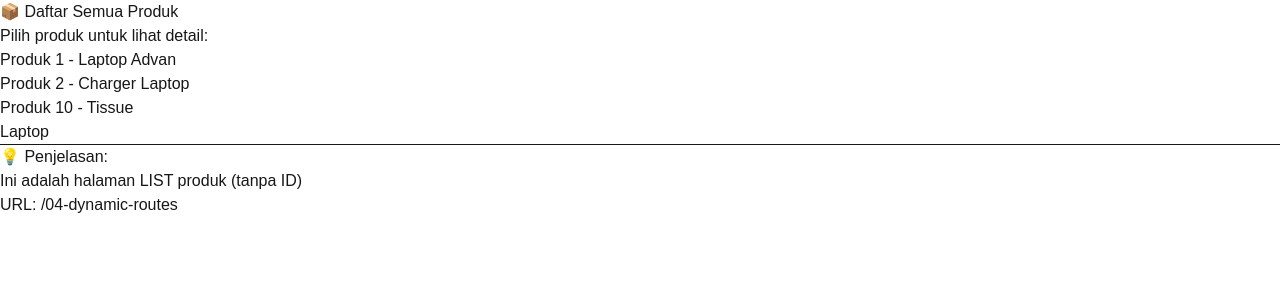
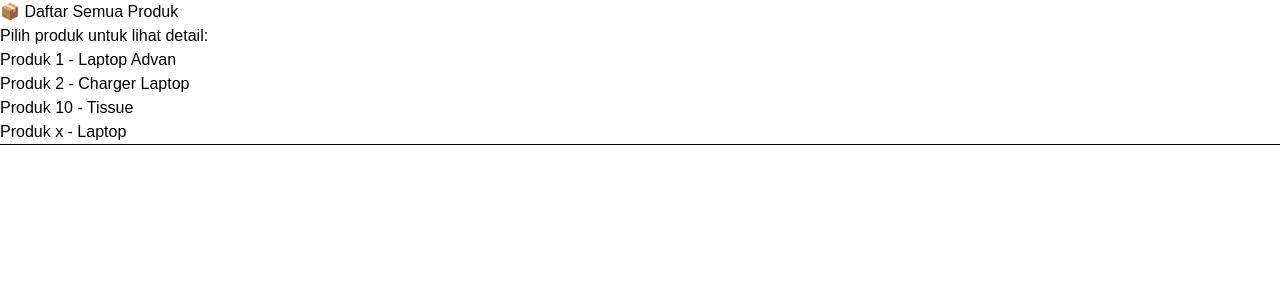
Before and after one commit to BenedictoGeraldo/fj-next, a Next.js app: page /learning/day-1-fundamentals/04-dynamic-routes in a window 1280 px wide. Shown: the top 300 px of the page. Built offline with nearby package versions, Linux system fonts and the light colour scheme.

Commit message:
update day 1 dynamic routes
dive deep

```diff
--- a/app/learning/day-1-fundamentals/04-dynamic-routes/[id]/page.tsx
+++ b/app/learning/day-1-fundamentals/04-dynamic-routes/[id]/page.tsx
@@ -22,20 +22,18 @@ export default async function ProductDetailPage({
       <div>
         <h1>Produk tidak ditemukan</h1>
         <p>ID: {id}</p>
-        <Link href="/learning/day-1-fundamentals/04-dynamic-routes">
-          Kembali
-        </Link>
+        <Link href="./">Kembali</Link>
       </div>
     );
   }
 
   return (
-    <div>
+    <div className="bg-white min-h-screen text-black">
       <h1>{product.name}</h1>
       <p>Harga: {product.price}</p>
       <p>ID: {id}</p>
 
-      <Link href="/learning/day-1-fundamentals/04-dynamic-routes">Kembali</Link>
+      <Link href="./">Kembali</Link>
     </div>
   );
 }
--- a/app/learning/day-1-fundamentals/04-dynamic-routes/page.tsx
+++ b/app/learning/day-1-fundamentals/04-dynamic-routes/page.tsx
@@ -2,38 +2,26 @@ import Link from "next/link";
 
 export default function ProductListPage() {
   return (
-    <div>
+    <div className="bg-white min-h-screen text-black">
       <h1>📦 Daftar Semua Produk</h1>
       <p>Pilih produk untuk lihat detail:</p>
 
       <ul>
         <li>
-          <Link href="/learning/day-1-fundamentals/04-dynamic-routes/1">
-            Produk 1 - Laptop Advan
-          </Link>
+          <Link href="./04-dynamic-routes/1">Produk 1 - Laptop Advan</Link>
         </li>
         <li>
-          <Link href="/learning/day-1-fundamentals/04-dynamic-routes/2">
-            Produk 2 - Charger Laptop
-          </Link>
+          <Link href="./04-dynamic-routes/2">Produk 2 - Charger Laptop</Link>
         </li>
         <li>
-          <Link href="/learning/day-1-fundamentals/04-dynamic-routes/10">
-            Produk 10 - Tissue
-          </Link>
+          <Link href="./04-dynamic-routes/10">Produk 10 - Tissue</Link>
         </li>
         <li>
-          <Link href="/learning/day-1-fundamentals/04-dynamic-routes/laptop">
-            Laptop
-          </Link>
+          <Link href="./04-dynamic-routes/laptop">Produk x - Laptop</Link>
         </li>
       </ul>
 
       <hr />
-
-      <h3>💡 Penjelasan:</h3>
-      <p>Ini adalah halaman LIST produk (tanpa ID)</p>
-      <p>URL: /04-dynamic-routes</p>
     </div>
   );
 }
```
Also changed, not shown: app/learning/day-1-fundamentals/page.tsx (deleted).
